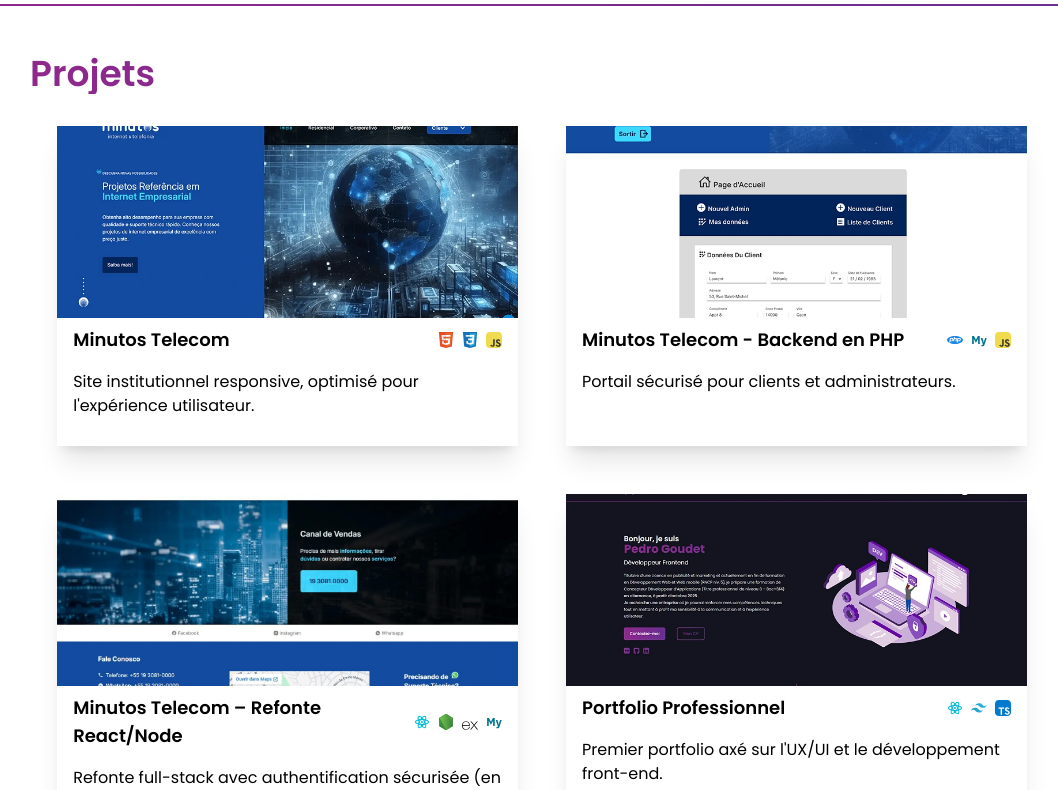
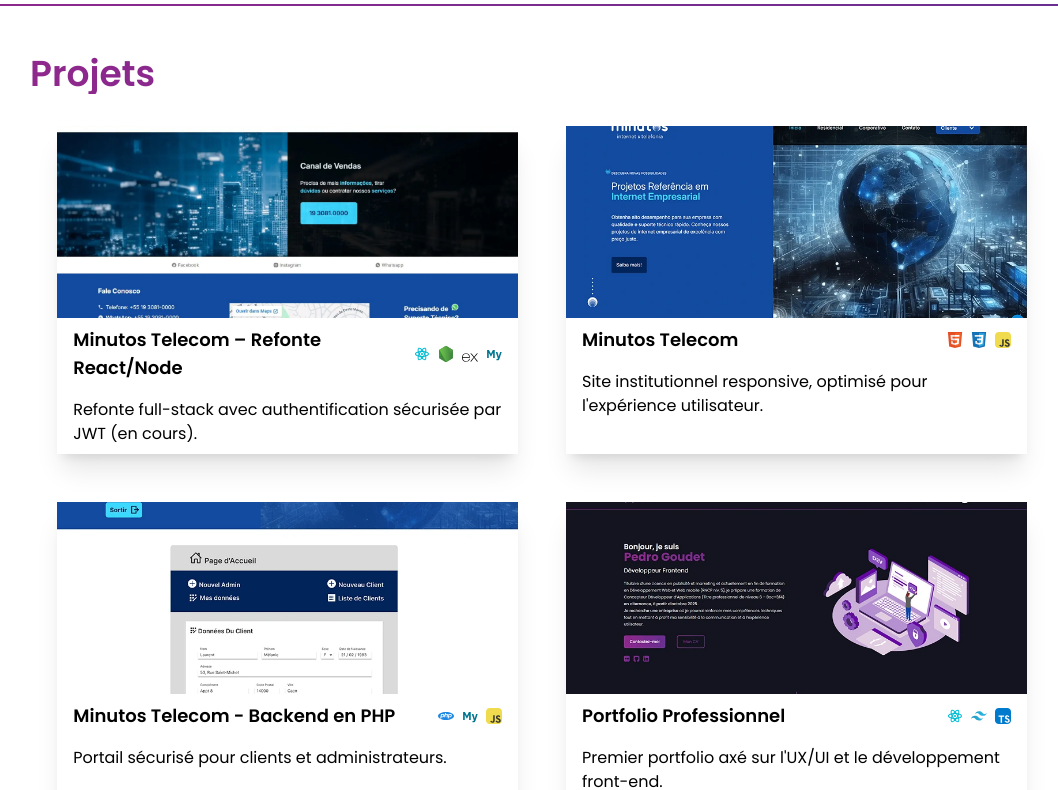
Before and after one commit to pmgoudet/portfolio-pedro, a React (Vite) app: page / in a window 1280 px wide. Shown: the part 780-1570 px from the top of the page, without its empty margins (98-1156 px from the left). Built offline with nearby package versions, Linux system fonts and the light colour scheme; what tailwind-hamburgers would draw is missing.

Commit message:
Update Minutos Node React

```diff
--- a/src/components/ProjectsSection.tsx
+++ b/src/components/ProjectsSection.tsx
@@ -23,6 +23,17 @@
 
       <div className='flex flex-col gap-12 md:flex-row md:justify-center md:flex-wrap'>
 
+
+        <Project
+          title="Minutos Telecom – Refonte React/Node"
+          subtitle="Refonte full-stack avec authentification sécurisée par JWT (en cours)."
+          description="Backend Node.js/Express (API RESTful, MySQL) en architecture par couches : JWT, rôles et autorisations, hachage bcrypt, soft delete. Frontend React en cours de connexion aux endpoints. Projet personnel mené en autonomie, pensé comme terrain d'apprentissage réel."
+          img="/img/print-minutos-node-react.webp"
+          technologies={[react, node, express, sql]}
+          github='https://github.com/pmgoudet/minutos-telecom-node_react'
+          site='https://minutos-telecom-react.vercel.app/'
+        />
+
         <Project
           title="Minutos Telecom"
           subtitle="Site institutionnel responsive, optimisé pour l'expérience utilisateur."
@@ -43,19 +54,9 @@
         />
 
         <Project
-          title="Minutos Telecom – Refonte React/Node"
-          subtitle="Refonte full-stack avec authentification sécurisée (en cours)."
-          description="Architecture MVC en Node.js/Express (API RESTful), base de données SQL, frontend React. Frontend finalisé ; backend en cours de développement (CRUD complet, authentification sécurisée, pensé pour la scalabilité). Plus d'infos sur GitHub."
-          img="/img/print-minutos-node-react.webp"
-          technologies={[react, node, express, sql]}
-          github='https://github.com/pmgoudet/minutos-telecom-node_react'
-          site='https://minutos-telecom-react.vercel.app/'
-        />
-
-        <Project
           title="Portfolio Professionnel"
           subtitle="Premier portfolio axé sur l'UX/UI et le développement front-end."
-          description="Projet de portfolio développé dans un but d'apprentissage, combinant React et Tailwind CSS. Forte attention portée à l'ergonomie (UX) et à l'interface utilisateur (UI) pour offrir une expérience moderne et réactive."
+          description="Projet de portfolio développé dans un but d'apprentissage, combinant React, TypeScript et Tailwind CSS. Forte attention portée à l'ergonomie (UX) et à l'interface utilisateur (UI) pour offrir une expérience moderne et réactive."
           img="/img/print-portfolio.webp"
           technologies={[react, tailwind, typescript]}
           github='https://github.com/pmgoudet/portfolio-pedro'
```
